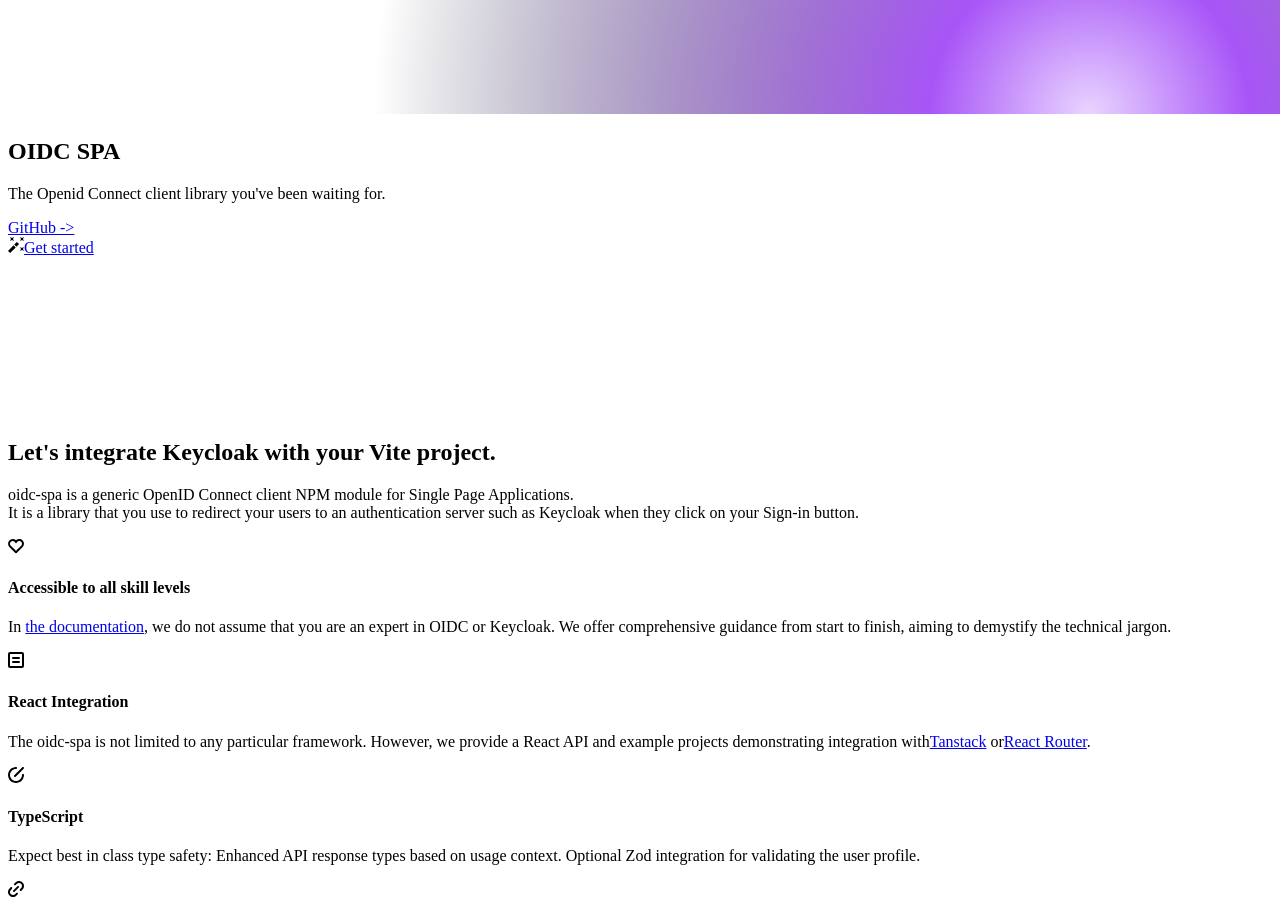
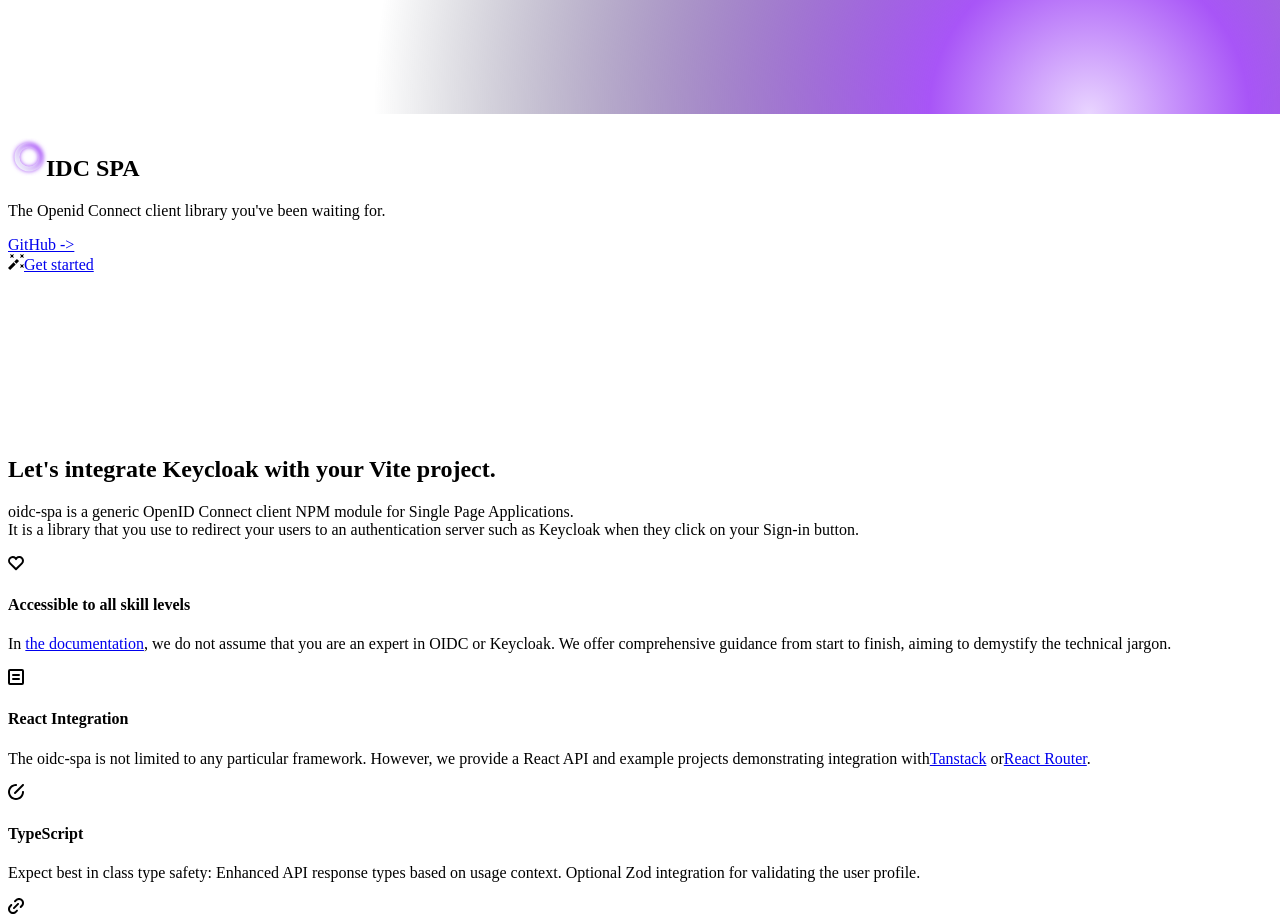
Before and after one commit to keycloakify/www.oidc-spa.dev, a Next.js app: page / in a window 1280 px wide. Shown: the part 800-1723 px from the top of the page. Built offline with nearby package versions, Linux system fonts and the light colour scheme.

Commit message:
Use the template logo in the hero

```diff
--- a/components/hero.tsx
+++ b/components/hero.tsx
@@ -1,6 +1,7 @@
 import Image from 'next/image'
 import Particles from './particles'
 import Illustration from '@/public/images/glow-bottom.svg'
+import LogoImg from '@/public/images/logo.svg'
 
 export default function Hero() {
   return (
@@ -33,7 +34,16 @@
             </div>
             */}
             <h1 className="h1 bg-clip-text text-transparent bg-gradient-to-r from-slate-200/60 via-slate-200 to-slate-200/60 pb-4" data-aos="fade-down">
-              OIDC SPA
+              <span className='inline-flex items-center'>
+              <Image
+                  style={{ position: "relative", left: "2px" }}
+                  src={LogoImg}
+                  priority
+                  alt="oidc-spa"
+                  className="w-12 h-12 md:w-14 md:h-14"
+                />
+              IDC SPA
+              </span>
             </h1>
             <p className="text-lg text-slate-300 mb-8" data-aos="fade-down" data-aos-delay="200">
               The Openid Connect client library you've been waiting for.
```
